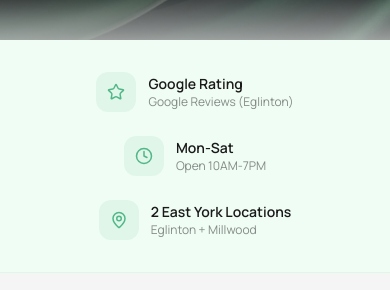
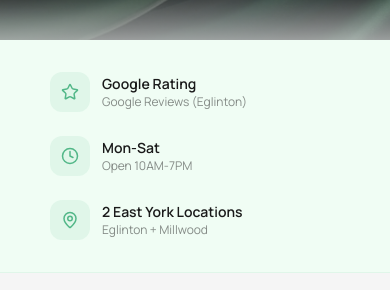
Before and after one commit to owenjalali/leaside-fades, a React (Vite) app: page / in a window 390 px wide. Shown: the part 804-1094 px from the top of the page. Built offline with nearby package versions, Linux system fonts and the light colour scheme; no server answers.

Commit message:
Fix CTA booking dropdown clipping, mobile trust strip alignment, and Shayan name

```diff
--- a/src/components/LocationActionMenu.tsx
+++ b/src/components/LocationActionMenu.tsx
@@ -5,11 +5,13 @@ import { SHOP_LOCATIONS, type ShopLocation } from "@/data/locations";
 
 type LocationAction = "book" | "call";
 type MenuAlign = "left" | "right";
+type MenuSide = "top" | "bottom";
 
 interface LocationActionMenuProps {
     action: LocationAction;
     label: string;
     align?: MenuAlign;
+    side?: MenuSide;
     buttonClassName?: string;
     menuClassName?: string;
     itemClassName?: string;
@@ -35,6 +37,7 @@ export default function LocationActionMenu({
     action,
     label,
     align = "left",
+    side = "bottom",
     buttonClassName,
     menuClassName,
     itemClassName,
@@ -103,7 +106,8 @@ export default function LocationActionMenu({
                     role="menu"
                     aria-labelledby={buttonId}
                     className={cn(
-                        "absolute z-[210] mt-2 w-[280px] rounded-xl border border-charcoal/10 bg-white p-2 shadow-xl",
+                        "absolute z-[210] w-[280px] rounded-xl border border-charcoal/10 bg-white p-2 shadow-xl",
+                        side === "top" ? "bottom-full mb-2" : "top-full mt-2",
                         align === "right" ? "right-0" : "left-0",
                         menuClassName,
                     )}
--- a/src/sections/FinalCTA.tsx
+++ b/src/sections/FinalCTA.tsx
@@ -23,6 +23,7 @@ export default function FinalCTA() {
                     <LocationActionMenu
                         action="book"
                         label="Book Now"
+                        side="top"
                         buttonClassName="relative inline-flex items-center justify-center px-10 py-4 overflow-hidden font-bold text-forest bg-white rounded-full hover:bg-cream transition-all duration-300 text-lg shadow-xl"
                         menuClassName="left-1/2 -translate-x-1/2"
                     />
--- a/src/sections/Team.tsx
+++ b/src/sections/Team.tsx
@@ -26,7 +26,7 @@ const team: TeamMember[] = [
         specialty: "Precision Cuts & Styling",
     },
     {
-        name: "Shayon",
+        name: "Shayan",
         role: "Barber",
         image: shayonImage,
         specialty: "Fades & Line Work",
--- a/src/sections/TrustStrip.tsx
+++ b/src/sections/TrustStrip.tsx
@@ -26,11 +26,14 @@ export default function TrustStrip({ overallRating, totalReviews }: TrustStripPr
             <div className="max-w-5xl mx-auto px-4 md:px-8">
                 <div className="grid grid-cols-1 sm:grid-cols-3 gap-6">
                     {stats.map((stat) => (
-                        <div key={stat.label} className="flex items-center justify-center gap-3">
+                        <div
+                            key={stat.label}
+                            className="mx-auto flex w-full max-w-[290px] items-center justify-start gap-3 sm:max-w-none sm:justify-center"
+                        >
                             <div className="w-10 h-10 rounded-xl bg-green/10 flex items-center justify-center shrink-0">
                                 <stat.icon size={18} className="text-green" />
                             </div>
-                            <div>
+                            <div className="text-left">
                                 <p className="text-charcoal font-semibold text-sm">{stat.label}</p>
                                 <p className="text-charcoal/50 text-xs">{stat.sub}</p>
                             </div>
```
